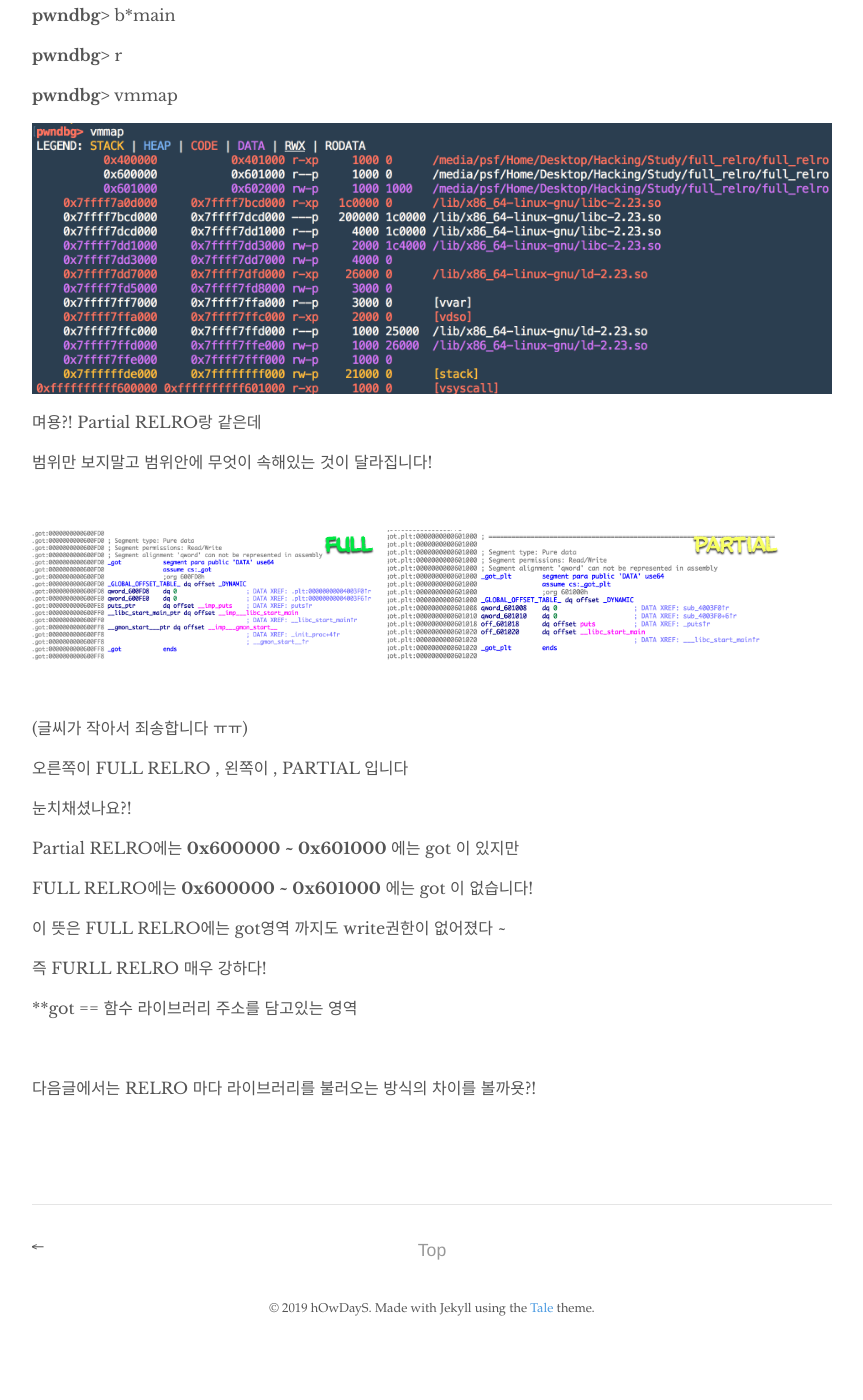
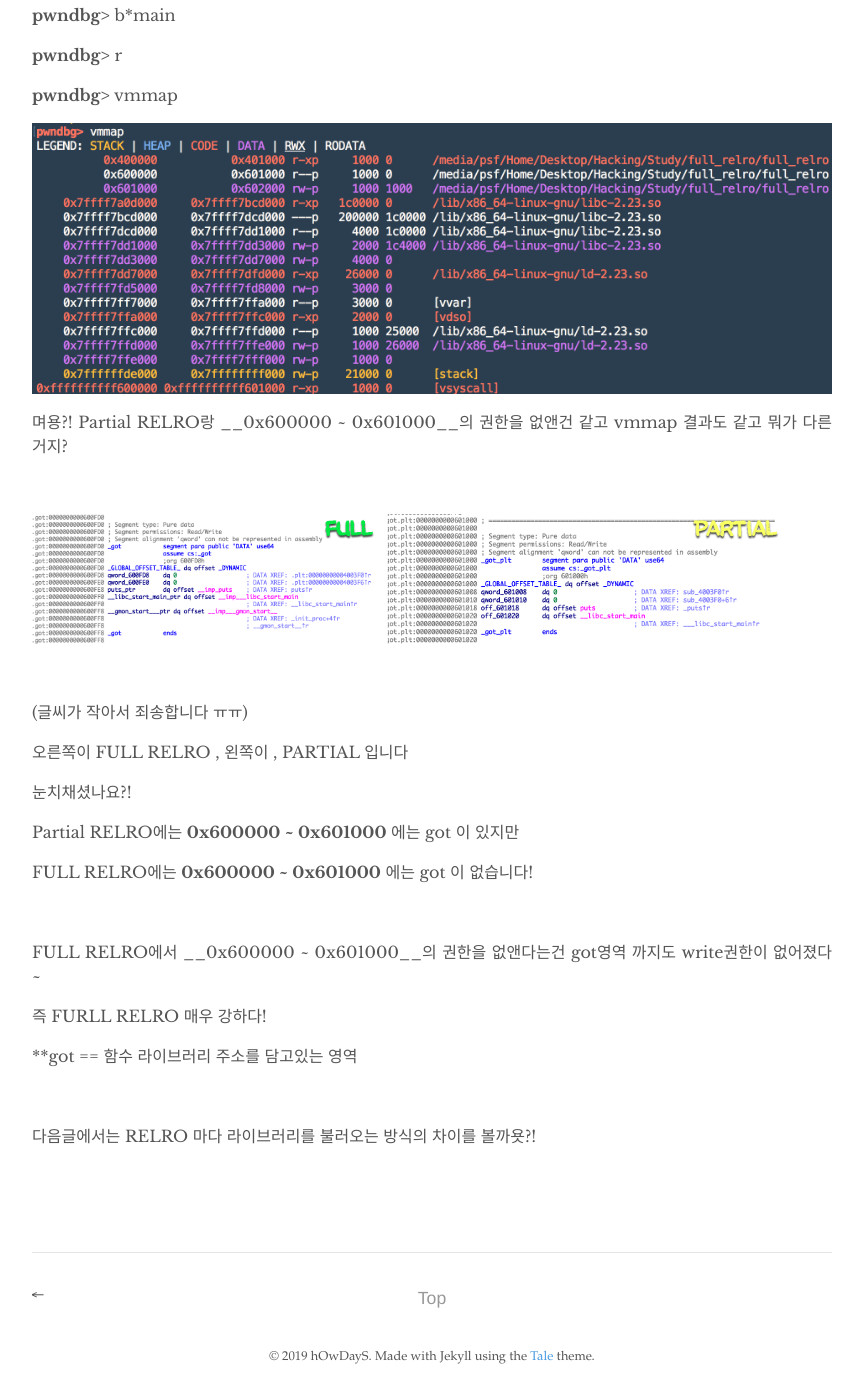
Before and after one commit to hOwD4yS/hOwD4yS.github.io, a Jekyll site: the page built from _posts/2018-01-02-RELRO-is-fun1.md, in a window 1280 px wide and 1400 px high, scrolled down 6372 px. Shown: the whole window, without its empty margins (208-1071 px from the left). Built offline with Jekyll 4.4.1, drawn with Linux system fonts in a browser that asks for light colours; before the commit the page ends 7724 px from its top, so only the background shows below that.

Commit message:
add post

```diff
--- a/_posts/2018-01-02-RELRO-is-fun1.md
+++ b/_posts/2018-01-02-RELRO-is-fun1.md
@@ -219,9 +219,7 @@ $ gdb ./full_relro
 
 ![image-20180922005607701](../img/2018-01-02-RELRO-is-fun/9.png)
 
-며용?! Partial RELRO랑 같은데
-
-범위만 보지말고 범위안에 무엇이 속해있는 것이 달라집니다!
+며용?! Partial RELRO랑 __0x600000 ~ 0x601000__의 권한을 없앤건 같고  vmmap 결과도 같고 뭐가 다른거지?
 
 <br>
 
@@ -239,7 +237,9 @@ Partial RELRO에는 __0x600000 ~ 0x601000__  에는 got 이 있지만
 
 FULL RELRO에는 __0x600000 ~ 0x601000__  에는 got 이 없습니다!
 
-이 뜻은 FULL RELRO에는 got영역 까지도 write권한이 없어졌다 ~
+<br>
+
+FULL RELRO에서 __0x600000 ~ 0x601000__의 권한을 없앤다는건 got영역 까지도 write권한이 없어졌다 ~
 
 즉 FURLL RELRO 매우 강하다!
 
```
